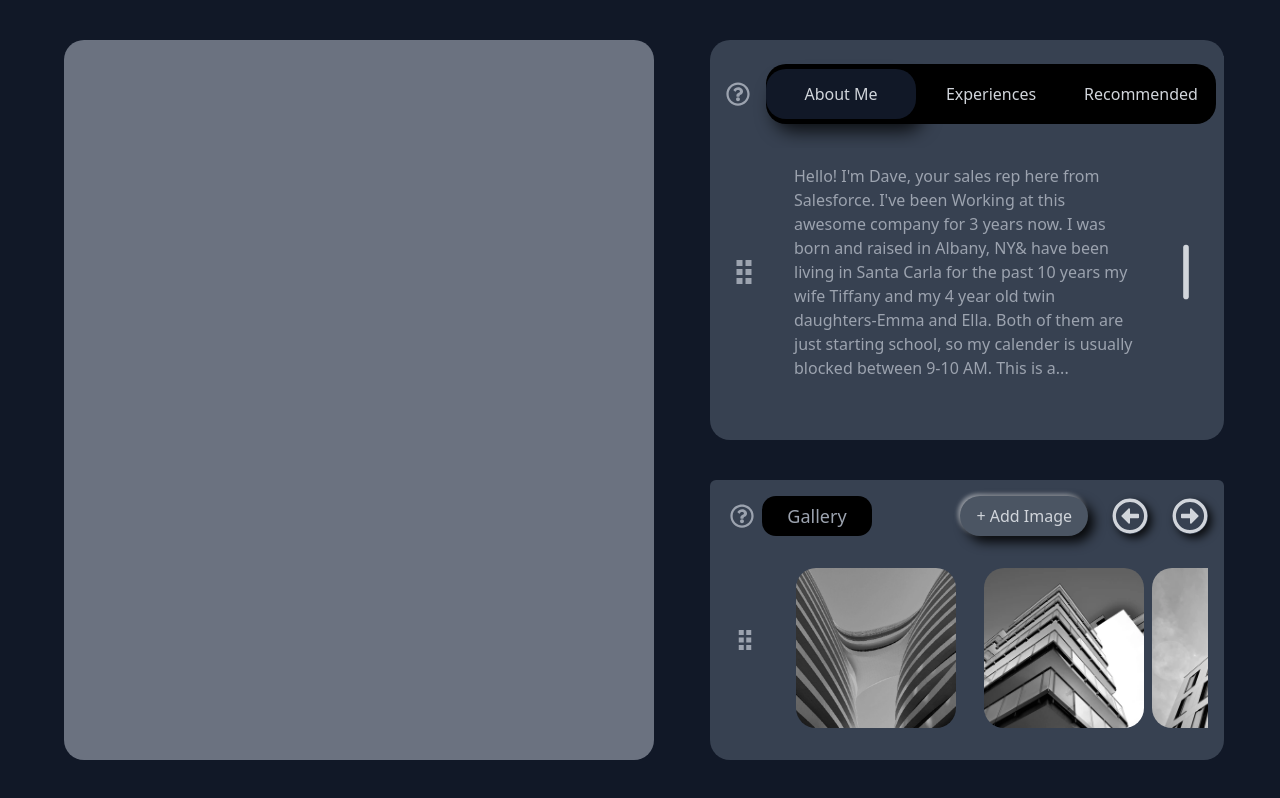
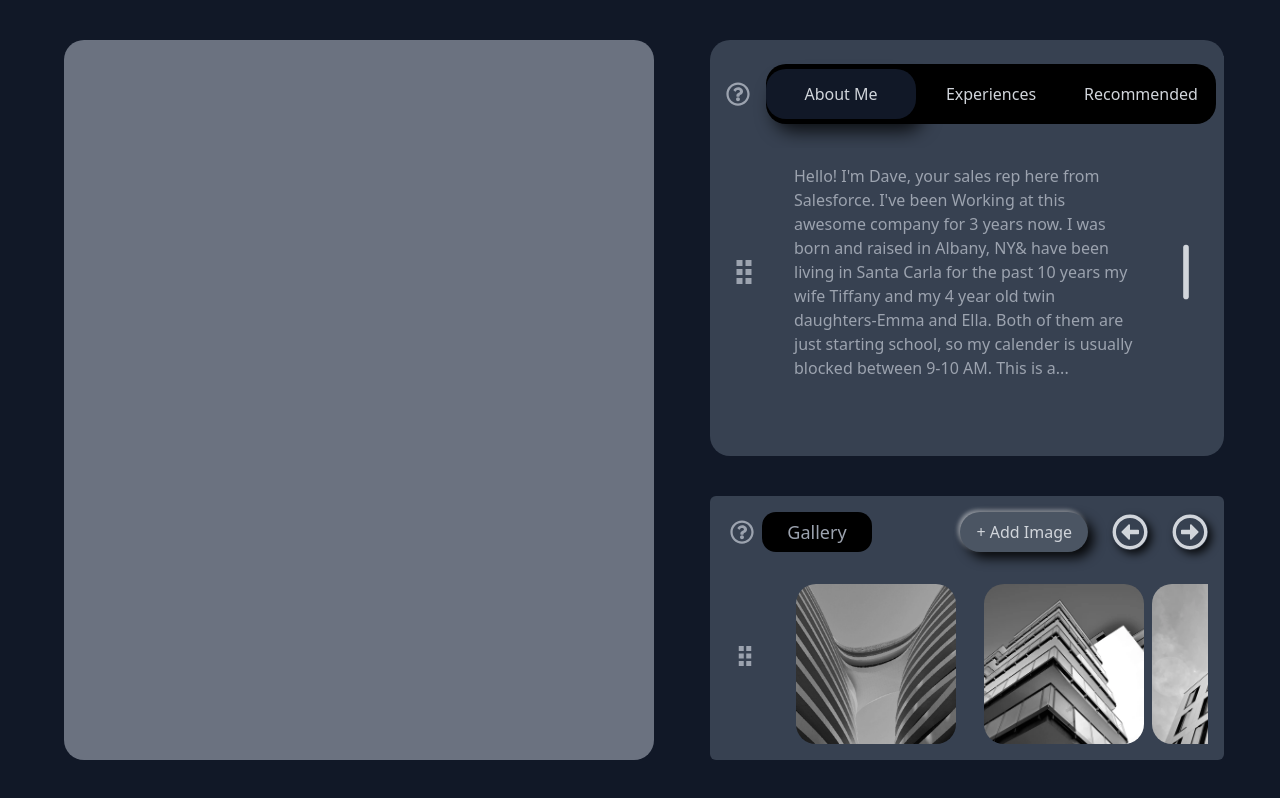
Before and after one commit to Ajay-sen/Lunacal-myGallery, a React (Create React App) app: page / in a window 1280 px wide. Built offline with nearby package versions, Linux system fonts and the light colour scheme.

Commit message:
Update App.js

```diff
--- a/src/App.js
+++ b/src/App.js
@@ -12,7 +12,7 @@ function App() {
   const [activeSection, setActiveSection] = useState('about');
 
   return (
-    <div className="App flex h-screen bg-gray-900">
+    <div className="App flex min-h-screen bg-gray-900">
 
       <div className="w-1/2 mt-10 mb-10 ml-16 mr-4 bg-gray-500 rounded-[20px]">
         {/* Left Side Content */}
@@ -21,7 +21,7 @@ function App() {
       <div className="w-1/2 flex flex-col bg-gray-900">
 
         {/* Upper Section */}
-        <div className="flex flex-col ml-10 mt-10 mb-10 mr-14 bg-gray-700 text-gray-300 rounded-[20px] h-[400px]">
+        <div className="flex flex-col flex-grow ml-10 mt-10 mb-10 mr-14 bg-gray-700 text-gray-300 rounded-[20px]">
 
           <div className="flex items-center p-2 mt-4 ml-2 bg-gray-700">
 
@@ -69,7 +69,7 @@ function App() {
         </div>
 
         {/* Gallery Section */}
-        <div className="flex-grow flex-shrink-0 ml-10 mb-10 mr-14 bg-gray-700 rounded-[20px]">
+        <div className="flex-grow-0 ml-10 mb-10 mr-14 bg-gray-700 rounded-[20px]">
           <Gallery />
         </div>
       </div>
```
